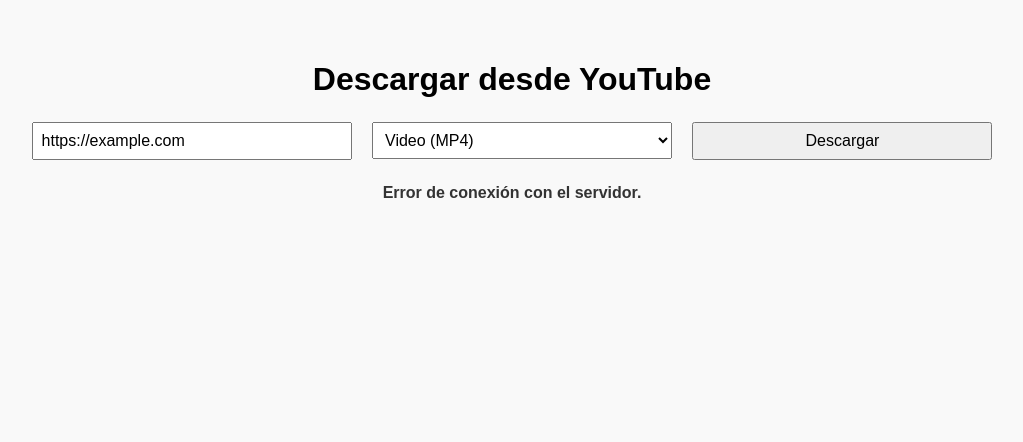
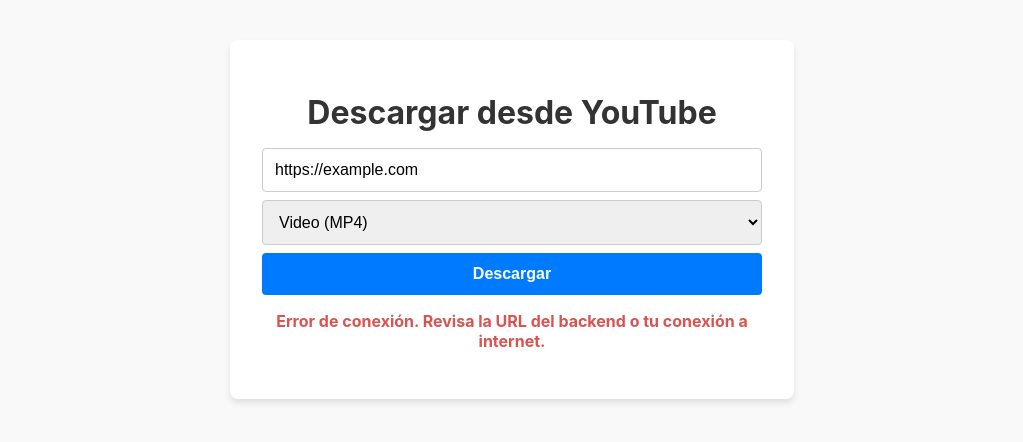
Before and after one commit to abogadosensalud/descargaYT, a plain HTML site: page index.html in a window 1280 px wide. Both pictures are taken after typing "https://example.com" into the empty fields and a click on the button "Descargar". Shown: the whole page, without its empty margins (128-1151 px from the left). Drawn offline with Linux system fonts and the light colour scheme; no server answers.

Commit message:
Update index.html

```diff
--- a/index.html
+++ b/index.html
@@ -6,33 +6,19 @@
   <title>Descargar de YouTube</title>
   <link rel="icon" href="data:,">
   <style>
-    body {
-      font-family: sans-serif;
-      text-align: center;
-      padding: 2rem;
-      background: #f9f9f9;
-    }
-    h1 {
-      margin-bottom: 1rem;
-    }
-    input, button, select {
-      padding: 0.5rem;
-      font-size: 1rem;
-      margin: 0.5rem;
-      width: 300px;
-      max-width: 80%;
-    }
-    button {
-      cursor: pointer;
-    }
-    #message {
-      margin-top: 1rem;
-      font-weight: bold;
-      color: #333;
-    }
+    body { font-family: -apple-system, BlinkMacSystemFont, "Segoe UI", Roboto, Helvetica, Arial, sans-serif; text-align: center; padding: 2rem; background: #f9f9f9; color: #333; }
+    h1 { margin-bottom: 1rem; }
+    #container { max-width: 500px; margin: 0 auto; background: white; padding: 2rem; border-radius: 8px; box-shadow: 0 4px 6px rgba(0,0,0,0.1); }
+    input, button, select { display: block; width: 100%; box-sizing: border-box; padding: 0.75rem; font-size: 1rem; margin: 0.5rem 0; border: 1px solid #ccc; border-radius: 4px; }
+    button { cursor: pointer; background: #007bff; color: white; border: none; font-weight: bold; }
+    button:disabled { background: #aaa; cursor: not-allowed; }
+    #message { margin-top: 1rem; font-weight: bold; min-height: 1.2em; }
+    .error { color: #d9534f; }
+    .success { color: #5cb85c; }
   </style>
 </head>
 <body>
+  <div id="container">
     <h1>Descargar desde YouTube</h1>
     <form id="form">
       <input type="url" id="url" placeholder="Pega el enlace de YouTube aquí" required />
@@ -40,39 +26,63 @@
         <option value="mp4">Video (MP4)</option>
         <option value="mp3">Audio (MP3)</option>
       </select>
-    <button type="submit">Descargar</button>
+      <button type="submit" id="submit-btn">Descargar</button>
     </form>
     <p id="message"></p>
+  </div>
 
   <script>
-    const BACKEND_URL = 'https://descargayt-hw7y.onrender.com'; // 🟡 CAMBIAR ESTO
+    // **CORRECCIÓN CLAVE**: Asegúrate de que esta URL sea la de tu servicio en Render.
+    const BACKEND_URL = 'https://descargayt-hw7y.onrender.com';
 
     const form = document.getElementById('form');
+    const submitBtn = document.getElementById('submit-btn');
+    const message = document.getElementById('message');
+
     form.addEventListener('submit', async (e) => {
       e.preventDefault();
       const url = document.getElementById('url').value;
       const format = document.getElementById('format').value;
-      const message = document.getElementById('message');
-      message.textContent = 'Procesando...';
+
+      // Deshabilitar botón y mostrar mensaje
+      submitBtn.disabled = true;
+      submitBtn.textContent = 'Procesando...';
+      message.textContent = 'Conectando con el servidor...';
+      message.className = '';
 
       try {
-        const response = await fetch(BACKEND_URL, {
+        // **CORRECCIÓN CLAVE**: Se añade '/download' al final de la URL.
+        const response = await fetch(`${BACKEND_URL}/download`, {
           method: 'POST',
           headers: { 'Content-Type': 'application/json' },
-          body: JSON.stringify({ url, format })
+          body: JSON.stringify({ url: url, format: format })
         });
 
         const data = await response.json();
 
-        if (data.success) {
-          message.textContent = 'Descargando...';
-          window.location.href = data.download_url;
+        if (response.ok && data.success) {
+          message.textContent = '¡Listo! La descarga comenzará en breve...';
+          message.className = 'success';
+
+          // **MEJORA**: Crear un enlace y hacer clic en él es más robusto que window.location.href
+          const link = document.createElement('a');
+          link.href = data.download_url;
+          document.body.appendChild(link);
+          link.click();
+          document.body.removeChild(link);
+
         } else {
-          message.textContent = 'Error: ' + data.error;
+          message.textContent = 'Error: ' + (data.error || 'Respuesta inesperada del servidor.');
+          message.className = 'error';
         }
       } catch (err) {
-        message.textContent = 'Error de conexión con el servidor.';
-        console.error(err);
+        message.textContent = 'Error de conexión. Revisa la URL del backend o tu conexión a internet.';
+        message.className = 'error';
+        console.error('Error en el fetch:', err);
+      } finally {
+        // Habilitar el botón nuevamente
+        submitBtn.disabled = false;
+        submitBtn.textContent = 'Descargar';
       }
     });
   </script>
```
Lines whose indentation alone changed are shown as unchanged.
